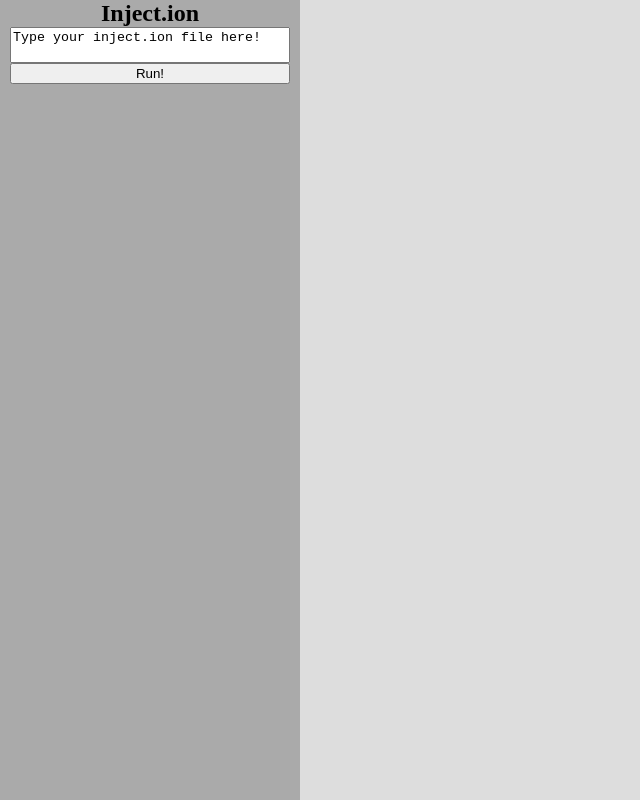
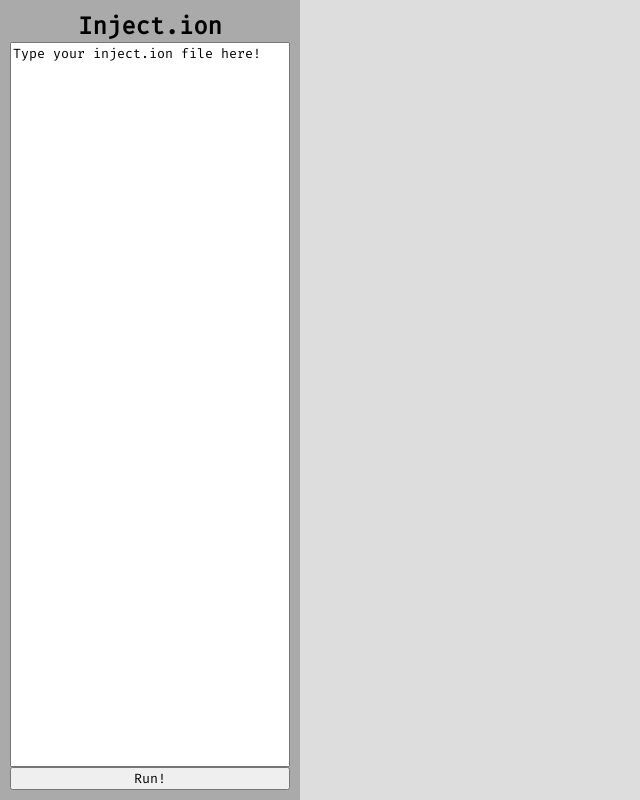
Before and after one commit to Mimel/Injection, a plain HTML site: page index.html in a window 1280 px wide. Shown: the whole page, without its empty margins (0-640 px from the left). Drawn offline with Linux system fonts and the light colour scheme.

Commit message:
Added fonts, icons, and adjusted sidebar contents.

```diff
--- a/css/default.css
+++ b/css/default.css
@@ -1,4 +1,9 @@
-html, body, h2 {
+@font-face {
+  font-family: 'Fira Code';
+  src: url('../fonts/FiraCode/FiraCode-Regular.otf');
+}
+
+html, body, h1 {
   margin: 0;
   padding: 0;
 }
@@ -28,6 +33,8 @@ html, body {
 
   padding-left: 10px;
   padding-right: 10px;
+  padding-top: 10px;
+  padding-bottom: 10px;
 
   background-color: #AAAAAA;
 }
@@ -43,13 +50,18 @@ html, body {
 /* ----- SIDEBAR ----- */
 
 #sidebar_title {
+  font-family: 'Fira Code', monospace;
   text-align: center;
 }
 
 #injection_code {
+  flex-grow: 1;
+
   resize: none;
+
+  font-family: 'Fira Code', monospace;
 }
 
 #injection_run {
-
+  font-family: 'Fira Code', monospace;
 }
--- a/index.html
+++ b/index.html
@@ -11,7 +11,7 @@
   <body>
     <div id='omniencapsulator'>
       <section id='main_sidebar'>
-        <h2 id='sidebar_title'>Inject.ion</h2>
+        <h1 id='sidebar_title'>Inject.ion</h1>
         <textarea id='injection_code'>Type your inject.ion file here!</textarea>
         <button id='injection_run' type='button'>Run!</button>
       </section>
```
Also changed, not shown: fonts/FiraCode/FiraCode-Bold.otf (added), fonts/FiraCode/FiraCode-Light.otf (added), fonts/FiraCode/FiraCode-Medium.otf (added), fonts/FiraCode/FiraCode-Regular.otf (added), fonts/FiraCode/FiraCode-Retina.otf (added), fonts/FiraCode/SIL Open Font License.txt (added), img/cloud-server.png (added), img/terminal.png (added).
